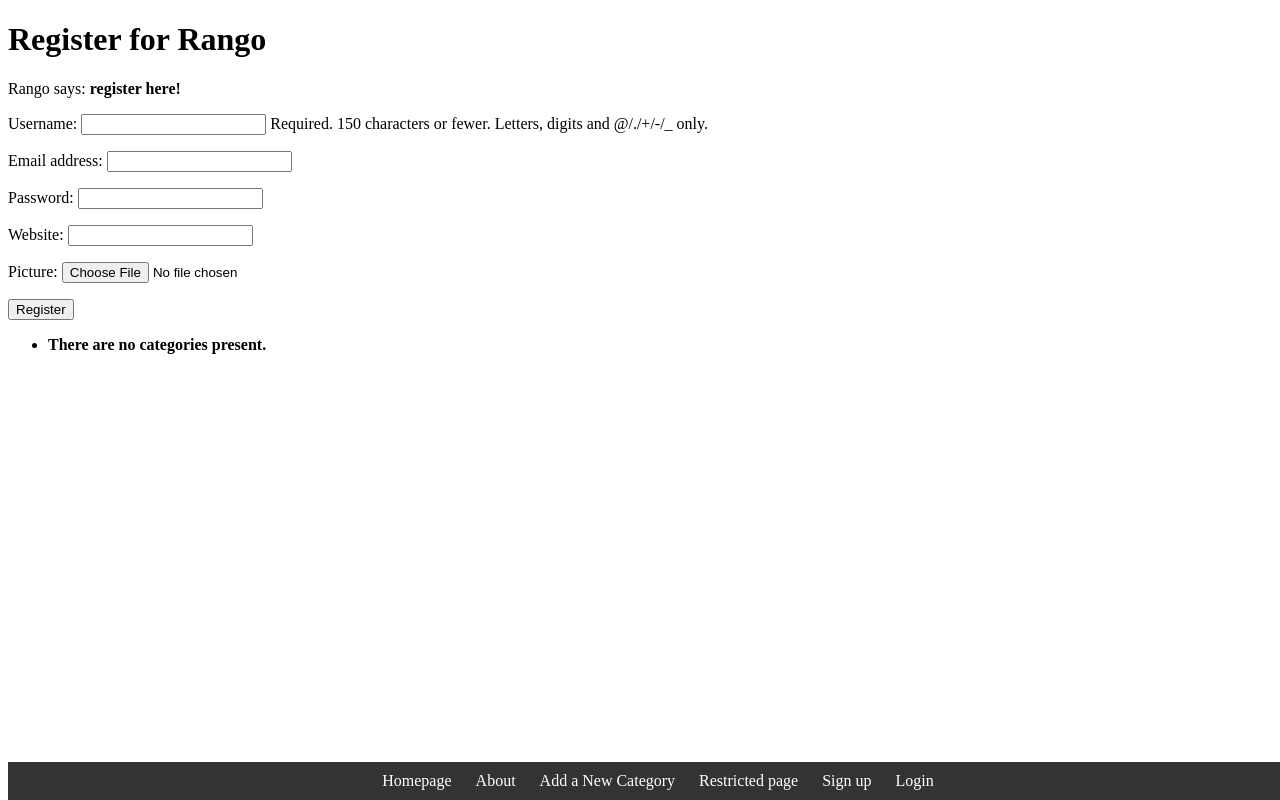
After one commit to CamilaPua/rango, a Django app: page /register/ in a window 1280 px wide. The commit adds this page. Run offline with Django 4.2, Linux system fonts and the light colour scheme; data that the repository does not hold is empty.

Commit message:
chapter 9, login log out, login required

```diff
--- a/rango/admin.py
+++ b/rango/admin.py
@@ -1,6 +1,6 @@
 from django.contrib import admin
 
-from rango.models import Category, Page
+from rango.models import Category, Page, UserProfile
 
 class PageAdmin(admin.ModelAdmin):
     list_display = ('title', 'category', 'url')
@@ -13,3 +13,4 @@ class PageAdmin(admin.ModelAdmin):
 
 admin.site.register(Category, CategoryAdmin)
 admin.site.register(Page, PageAdmin)
+admin.site.register(UserProfile)
--- a/rango/forms.py
+++ b/rango/forms.py
@@ -1,10 +1,10 @@
 from django import forms
-from rango.models import Category, Page
+from rango.models import Category, Page, User, UserProfile
 import re
 
 class CategoryForm(forms.ModelForm):
     name = forms.CharField(max_length=128,
-                           help_text='Please enter the category name.')
+                            help_text='Please enter the category name.')
     views = forms.IntegerField(widget=forms.HiddenInput(), initial=0)
     likes = forms.IntegerField(widget=forms.HiddenInput(), initial=0)
     slug = forms.CharField(widget=forms.HiddenInput(), required=False)
@@ -17,7 +17,7 @@ class PageForm(forms.ModelForm):
     title = forms.CharField(max_length=128,
                             help_text='Please enter the title of the page.')
     url = forms.URLField(max_length=200,
-                          help_text='Please the URL of the page.')
+                        help_text='Please the URL of the page.')
     views = forms.IntegerField(widget=forms.HiddenInput(), initial=0)
 
     class Meta:
@@ -33,3 +33,15 @@ class PageForm(forms.ModelForm):
             url = f'https://{url}'
             cleaned_data['url'] = url
         return cleaned_data
+
+class UserForm(forms.ModelForm):
+    password = forms.CharField(widget=forms.PasswordInput())
+
+    class Meta:
+        model = User
+        fields = ('username', 'email', 'password',)
+
+class UserProfileForm(forms.ModelForm):
+    class Meta:
+        model = UserProfile
+        fields = ('website', 'picture',)
--- a/rango/models.py
+++ b/rango/models.py
@@ -1,5 +1,6 @@
 from django.db import models
 from django.template.defaultfilters import slugify
+from django.contrib.auth.models import User
 
 class Category(models.Model):
     name = models.CharField(max_length=128, unique=True)
@@ -30,3 +31,12 @@ class Page(models.Model):
 
     def __str__(self) -> str:
         return self.title
+
+class UserProfile(models.Model):
+    user = models.OneToOneField(User, on_delete=models.CASCADE)
+
+    website = models.URLField(blank=True)
+    picture = models.ImageField(upload_to='profile_images', blank=True)
+
+    def __str__(self) -> str:
+        return self.user.username
--- a/rango/templates/rango/base.html
+++ b/rango/templates/rango/base.html
@@ -43,8 +43,15 @@
     <br>
     <footer>
         <a href="{% url 'rango:index' %}">Homepage</a>
+        <a href="{% url 'rango:about' %}">About</a>
         <a href="{% url 'rango:add_category' %}">Add a New Category</a>
-        <a href="{% url 'rango:about' %}">About</a><br />
+        <a href="{% url 'rango:restricted' %}">Restricted page</a>
+        {% if user.is_authenticated %}
+        <a href="{% url 'rango:logout' %}">Logout</a><br />
+        {% else %}
+            <a href="{% url 'rango:register' %}">Sign up</a>
+            <a href="{% url 'rango:login' %}">Login</a>
+        {% endif %}
     </footer>
 </body>
 </html>
--- a/rango/templates/rango/category.html
+++ b/rango/templates/rango/category.html
@@ -13,6 +13,7 @@
     <div>
         {% if category %}
             <h1>{{ category.name }}</h1>
+
             {% if pages %}
                 <ul>
                     {% for page in pages %}
@@ -22,7 +23,11 @@
             {% else %}
                 <strong>No pages currently in category.</strong>
             {% endif %}
+
+            {% if user.is_authenticated %}
                 <a href="{% url 'rango:add_page' category.slug %}">Add a page</a>
+            {% endif %}
+
         {% else %}
             The specified category does not exist.
         {% endif %}
--- /dev/null
+++ b/rango/templates/rango/register.html
@@ -0,0 +1,22 @@
+{% extends 'rango/base.html' %}
+{% load static %}
+
+{% block title_block %}
+    Register
+{% endblock %}
+
+{% block body_block %}
+    <h1>Register for Rango</h1>
+    {% if registered %}
+        Rango says: <strong>thank you for you registering!</strong>
+        <a href="{% url 'rango:index' %}">Return to the homepage.</a>
+    {% else %}
+        Rango says: <strong>register here!</strong>
+        <form id="user_form" action="{% url 'rango:register' %}" method="post" enctype="multipart/form-data">
+            {% csrf_token %}
+            {{ user_form.as_p }}
+            {{ profile_form.as_p }}
+            <input type="submit" name="submit" value="Register"/>
+        </form>
+    {% endif %}
+{% endblock %}
--- a/rango/urls.py
+++ b/rango/urls.py
@@ -6,7 +6,13 @@ app_name = 'rango'
 urlpatterns = [
     path('', views.index, name='index'),
     path('about/', views.about, name='about'),
-    path('category/<slug:category_name_slug>/', views.show_category, name='show_category'),
+    path('category/<slug:category_name_slug>/', views.show_category,
+                    name='show_category'),
     path('add_category/', views.add_category, name='add_category'),
-    path('category/<slug:category_name_slug>/add_page/', views.add_page, name='add_page'),
+    path('category/<slug:category_name_slug>/add_page/', views.add_page,
+                    name='add_page'),
+    path('register/', views.register, name='register'),
+    path('login/', views.user_login, name='login'),
+    path('logout/', views.user_logout, name='logout'),
+    path('restricted/', views.restricted, name='restricted'),
 ]
--- a/rango/views.py
+++ b/rango/views.py
@@ -1,7 +1,11 @@
+from django.contrib.auth import authenticate, login, logout
+from django.contrib.auth.decorators import login_required
+from django.shortcuts import render, redirect
+from django.http import HttpResponse
+from django.urls import reverse
 from rango.models import Category, Page
 from rango.forms import CategoryForm, PageForm
-from django.shortcuts import render, redirect
-from django.urls import reverse
+from rango.forms import UserForm, UserProfileForm
 
 def index(request):
     context_dict = {
@@ -12,6 +16,7 @@ def index(request):
     context_dict['categories'] = category_list
     context_dict['pages'] = page_list
     return render(request, 'rango/index.html', context=context_dict)
+
 
 def show_category(request, category_name_slug):
     context_dictionary = {}
@@ -25,9 +30,12 @@ def show_category(request, category_name_slug):
         context_dictionary['pages'] = None
     return render(request, 'rango/category.html', context=context_dictionary)
 
+
 def about(request):
     return render(request, 'rango/about.html')
 
+
+@login_required
 def add_category(request):
     form = CategoryForm()
     if request.method == 'POST':
@@ -39,6 +47,8 @@ def add_category(request):
             print(form.errors)
     return render(request, 'rango/add_category.html', {'form': form})
 
+
+@login_required
 def add_page(request, category_name_slug):
     try:
         category = Category.objects.get(slug=category_name_slug)
@@ -56,9 +66,74 @@ def add_page(request, category_name_slug):
                 page.views = 0
                 page.save()
                 return redirect(reverse('rango:show_category',
-                                         kwargs={'category_name_slug':
-                                                 category_name_slug}))
+                                        kwargs={'category_name_slug':
+                                                category_name_slug}))
         else:
             print(form.errors)
     context_dict = {'form': form, 'category': category}
     return render(request, 'rango/add_page.html', context=context_dict)
+
+
+def register(request):
+    registered = False
+
+    if request.method == 'POST':
+        user_form = UserForm(request.POST)
+        profile_form = UserProfileForm(request.POST)
+
+        if user_form.is_valid() and profile_form.is_valid():
+            user = user_form.save()
+
+            # hash the password
+            user.set_password(user.password)
+            user.save()
+
+            profile = profile_form.save(commit=False)
+            profile.user = user
+
+            if 'picture' in request.FILES:
+                profile.picture = request.FILES['picture']
+
+            profile.save()
+
+            registered = True
+    else:
+        user_form = UserForm()
+        profile_form = UserProfileForm()
+
+    return render(request,
+                'rango/register.html',
+                context = {'user_form': user_form,
+                            'profile_form': profile_form,
+                            'registered': registered})
+
+
+def user_login(request):
+    if request.method == 'POST':
+        username = request.POST.get('username')
+        password = request.POST.get('password')
+
+        user = authenticate(username=username, password=password)
+
+        if user:
+            if user.is_active:
+                login(request, user)
+                return redirect(reverse('rango:index'))
+            else:
+                return HttpResponse('Your Rango account is disabled.')
+        else:
+            print(f'Invalid login details: {username}, {password}')
+            return HttpResponse('Invalid login details supplied.')
+    else:
+        return render(request, 'rango/login.html')
+
+
+@login_required
+def restricted(request):
+    return render(request, 'rango/restricted.html')
+
+
+@login_required
+def user_logout(request):
+    logout(request)
+    return redirect(reverse('rango:index'))
--- a/tango_with_django_project/settings.py
+++ b/tango_with_django_project/settings.py
@@ -129,3 +129,5 @@ STATIC_URL = 'static/'
 # https://docs.djangoproject.com/en/4.2/ref/settings/#default-auto-field
 
 DEFAULT_AUTO_FIELD = 'django.db.models.BigAutoField'
+
+LOGIN_URL ='rango:login'
```
Also changed, not shown: rango/templates/rango/index.html (+7 -1 lines), rango/templates/rango/login.html (added, +18 -0 lines), rango/templates/rango/restricted.html (added, +9 -0 lines), rango/migrations/0007_userprofile.py (added).
